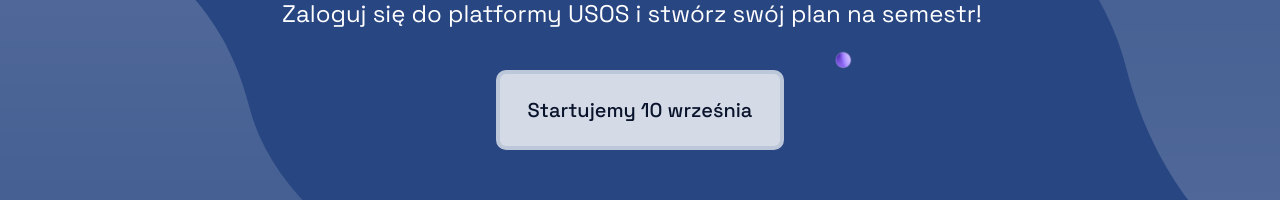
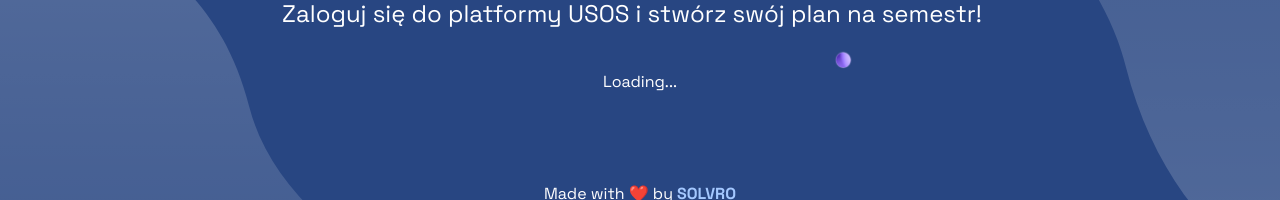
Before and after one commit to Solvro/web-planer, a Next.js app: page / in a window 1280 px wide. Shown: the part 470-670 px from the top of the page. Built offline with nearby package versions, Linux system fonts and the light colour scheme; no server answers.

Commit message:
fix: fix buttons

```diff
--- /dev/null
+++ b/src/app/api/profile/route.ts
@@ -0,0 +1,5 @@
+import { createUsosService } from "@/lib/usos";
+
+export async function GET() {
+  return Response.json(await createUsosService().getProfile());
+}
--- a/src/components/Schedule.tsx
+++ b/src/components/Schedule.tsx
@@ -18,7 +18,6 @@ export const ScheduleTest = ({
   const filterScheduleByDay = (dayCode: string) => {
     return schedule.filter((item) => item.day === dayCode);
   };
-  console.log(schedule);
 
   return (
     <div className="overflow-x flex flex-col gap-3 overflow-auto scrollbar-thin scrollbar-track-sky-300 scrollbar-thumb-sky-900">
--- a/src/pages/createplan/[id].tsx
+++ b/src/pages/createplan/[id].tsx
@@ -78,7 +78,7 @@ const CreatePlan = ({
 }: InferGetServerSidePropsType<typeof getServerSideProps>) => {
   const [plan, setPlan] = useAtom(planFamily({ id: planId }));
   const inputRef = useRef<HTMLInputElement>(null);
-  console.log(plan);
+  const [isError, setIsError] = useState(false);
 
   const handleDepartmentChange = async (
     facultyName: string,
@@ -131,6 +131,7 @@ const CreatePlan = ({
       );
 
       if (!selectedRegistration) {
+        setIsError(true);
         throw new Error(`Registration with ID ${registrationId} not found`);
       }
 
@@ -280,9 +281,9 @@ const CreatePlan = ({
                 </div>
 
                 <div className="flex w-full items-center justify-between gap-1 md:flex-col lg:flex-row">
-                  <PlanDisplayLink
+                  {/* <PlanDisplayLink
                     hash={encodeToBase64(JSON.stringify(plan))}
-                  />
+                  /> */}
                 </div>
               </div>
             </div>
@@ -293,6 +294,7 @@ const CreatePlan = ({
                 handleDepartmentChange={handleDepartmentChange}
                 handleRegistrationChange={handleRegistrationChange}
               />
+              {isError && <div>Wystąpił błąd</div>}
             </div>
           </div>
           <hr />
--- a/src/pages/index.tsx
+++ b/src/pages/index.tsx
@@ -1,3 +1,4 @@
+import { useQuery } from "@tanstack/react-query";
 import { motion } from "framer-motion";
 // import { ChevronRightIcon } from "lucide-react";
 import Image from "next/image";
@@ -159,7 +160,13 @@ const AnimationLogo = () => (
   </Block>
 );
 
-const JoinUsBlock = () => (
+const JoinUsBlock = ({
+  canPlan,
+  isLoading,
+}: {
+  canPlan: boolean;
+  isLoading: boolean;
+}) => (
   <Block className="flex flex-col items-center justify-center gap-6 md:gap-10">
     <div className="">
       <h1 className="text-center text-4xl font-medium leading-tight md:text-left">
@@ -175,35 +182,38 @@ const JoinUsBlock = () => (
       </p>
     </div>
     <div className="z-50">
-      {process.env.NODE_ENV === "development" ||
-      (typeof window !== "undefined" &&
-        window.location.hostname === "planer.solvro.pl") ? (
+      {isLoading ? (
+        <div className="text-white">Loading...</div>
+      ) : canPlan ? (
         <Link
-          href="#"
+          href="/plans"
           data-umami-event="Landing - Go to planning"
           className={buttonVariants({
             size: "lg",
             variant: "outline",
             className: cn(
-              "h-20 cursor-wait self-center border-4 text-xl opacity-80 transition-all duration-300 md:mt-0 md:p-7",
-              // eslint-disable-next-line @typescript-eslint/no-unnecessary-condition
-              false &&
-                "cursor-pointer hover:bg-white hover:shadow-[0_0_5px_rgb(200,200,255),0_0_10px_rgb(164,200,255)]",
+              "cursor-pointer hover:bg-white hover:shadow-[0_0_5px_rgb(200,200,255),0_0_10px_rgb(164,200,255)]",
             ),
           })}
         >
           {/* Przejdź do planowania <ChevronRightIcon className="ml-2" /> */}
-          Startujemy 10 września
+          Przejdź do planowania
         </Link>
       ) : (
-        <Button
-          disabled={true}
-          variant="outline"
-          data-umami-event="Landing - incoming soon"
-          className="h-20 cursor-pointer self-center border-4 text-xl transition-all duration-300 hover:bg-white hover:shadow-[0_0_5px_rgb(200,200,255),0_0_10px_rgb(164,200,255)] md:mt-0 md:p-7"
+        <Link
+          href="/login"
+          data-umami-event="Landing - Go to planning"
+          className={buttonVariants({
+            size: "lg",
+            variant: "outline",
+            className: cn(
+              "cursor-pointer hover:bg-white hover:shadow-[0_0_5px_rgb(200,200,255),0_0_10px_rgb(164,200,255)]",
+            ),
+          })}
         >
-          Już niedługo :)
-        </Button>
+          {/* Przejdź do planowania <ChevronRightIcon className="ml-2" /> */}
+          Zaloguj się
+        </Link>
       )}
     </div>
   </Block>
@@ -240,6 +250,16 @@ export const Footer = () => {
 };
 
 const Home = () => {
+  const query = useQuery({
+    queryKey: ["profile"],
+    queryFn: async () => {
+      const response = await fetch("/api/profile");
+      return response.json();
+    },
+  });
+  const isLoading = query.isLoading;
+  let canPlan = false;
+  canPlan = Boolean(query.data?.first_name);
   return (
     <>
       <Seo />
@@ -358,7 +378,7 @@ const Home = () => {
               </div>
             </div>
             <section className="flex justify-center">
-              <JoinUsBlock />
+              <JoinUsBlock canPlan={canPlan} isLoading={isLoading} />
             </section>
           </div>
           <Footer />
```
Also changed, not shown: 1 other file (tests, documents, lock files or other folders).
